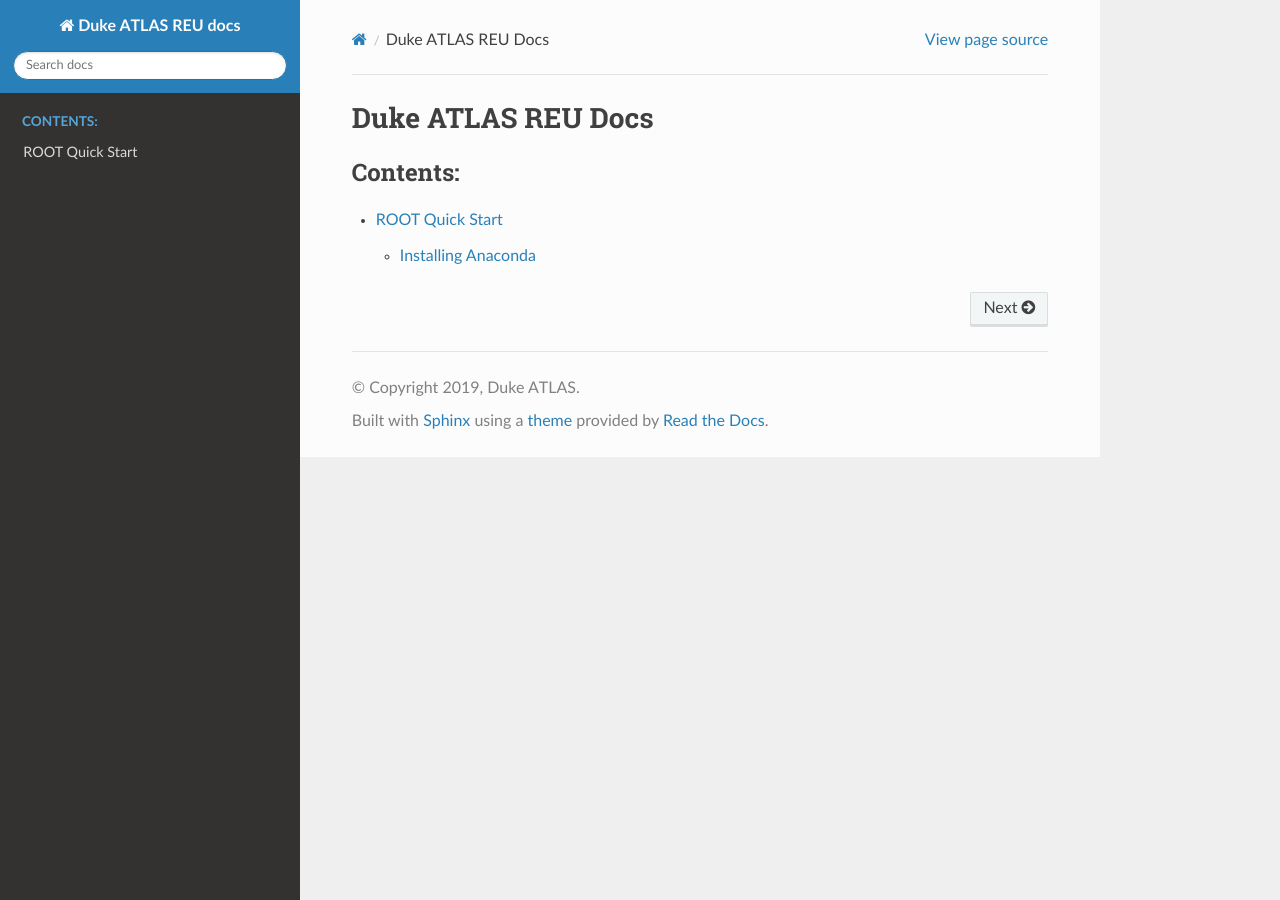
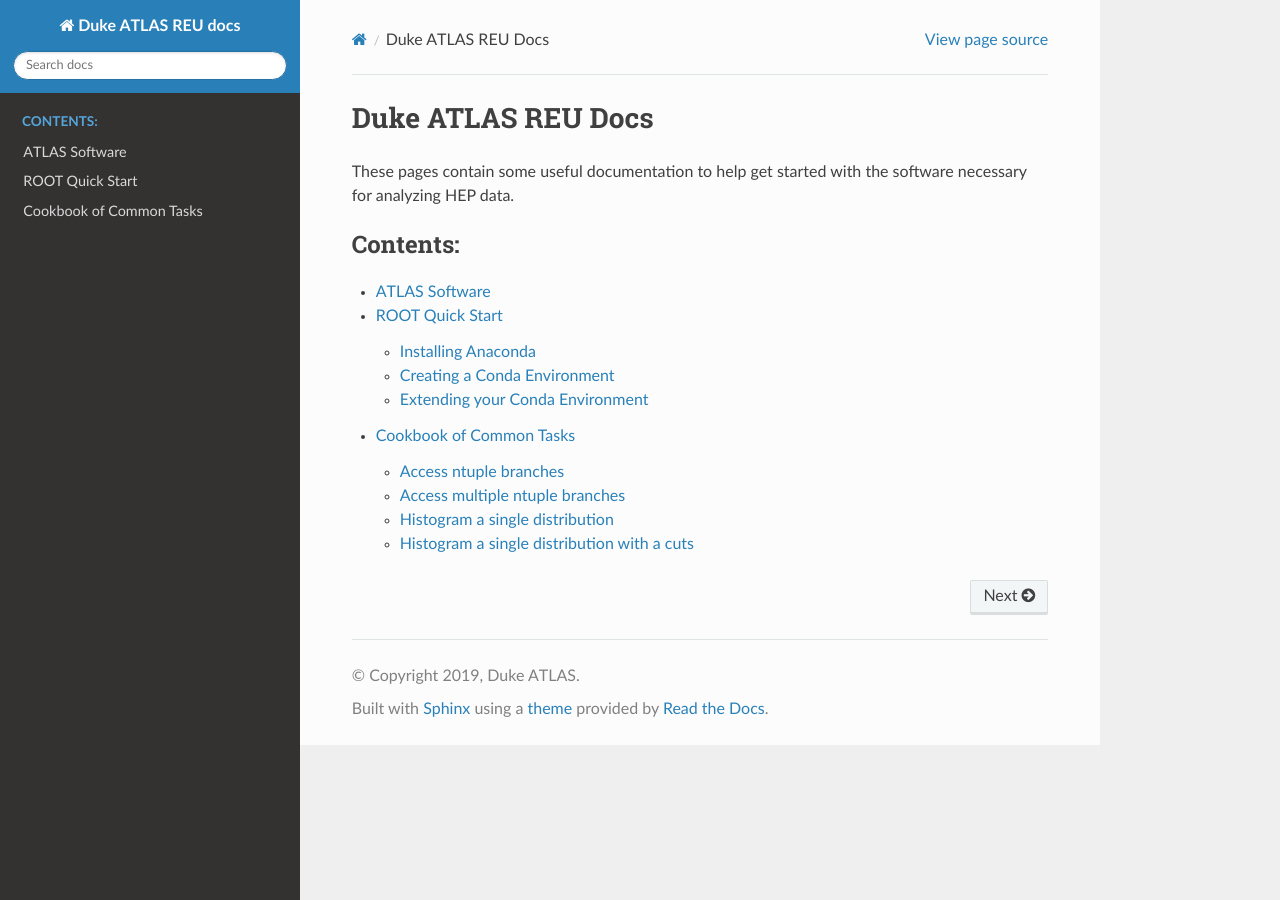
Before and after one commit to escambron/hep101-docs, a Sphinx documentation site: the page built from docs/index.rst, in a window 1280 px wide. Built offline with Sphinx 7.4.7 and the Read the Docs theme 2.0.0, drawn with Linux system fonts in a browser that asks for light colours.

Commit message:
getting started

```diff
--- a/docs/index.rst
+++ b/docs/index.rst
@@ -1,8 +1,13 @@
 Duke ATLAS REU Docs
 ===================
+
+These pages contain some useful documentation to help get started with
+the software necessary for analyzing HEP data.
 
 .. toctree::
    :maxdepth: 2
    :caption: Contents:
 
+   atlas.rst
    root.rst
+   useful.rst
--- a/docs/root.rst
+++ b/docs/root.rst
@@ -1,7 +1,27 @@
 ROOT Quick Start
 ================
+
+`ROOT <https://root.cern/>`_ is the main piece of software used by
+high energy experimentalists for the last two decades. You'll find use
+of ROOT in the majority of all ATLAS software. Luckily, ROOT can be
+used independent of ATLAS software on any Linux or macOS machine. If
+you do not have to use ATLAS software (that is, you have datasets that
+are in pure ROOT format without any ties to the ATLAS data format),
+just running ROOT on a laptop is the fastest way to develop code for
+analyzing ROOT data (commonly called "ROOT ntuples").
 
 Installing Anaconda
 -------------------
 
-The fastest way to get up and running with ROOT is to install Anaconda.
+The fastest way to get up and running with ROOT is to install it via
+the `conda package manager <https://docs.conda.io/en/latest/>`_. To
+use the ``conda`` package manager we need to install the `Anaconda
+Distribution <https://www.anaconda.com/distribution/>`_.
+
+Creating a Conda Environment
+----------------------------
+
+abc
+
+Extending your Conda Environment
+--------------------------------
--- /dev/null
+++ b/docs/useful.rst
@@ -0,0 +1,24 @@
+Cookbook of Common Tasks
+========================
+
+a
+
+Access ntuple branches
+----------------------
+
+a
+
+Access multiple ntuple branches
+-------------------------------
+
+a
+
+Histogram a single distribution
+-------------------------------
+
+a
+
+Histogram a single distribution with a cuts
+-------------------------------------------
+
+a
```
Also changed, not shown: docs/atlas.rst (added, +9 -0 lines).
